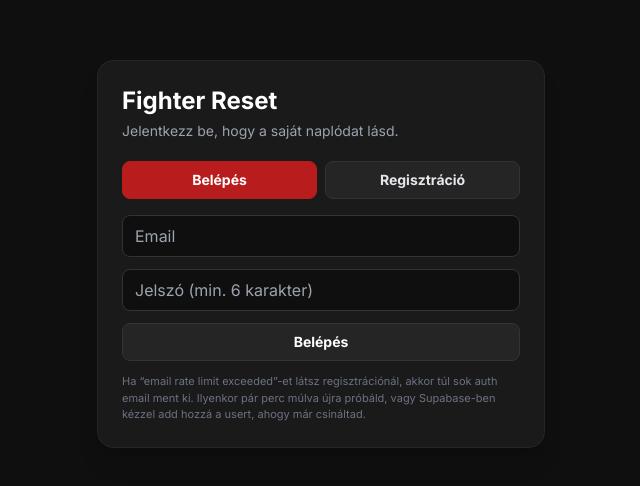
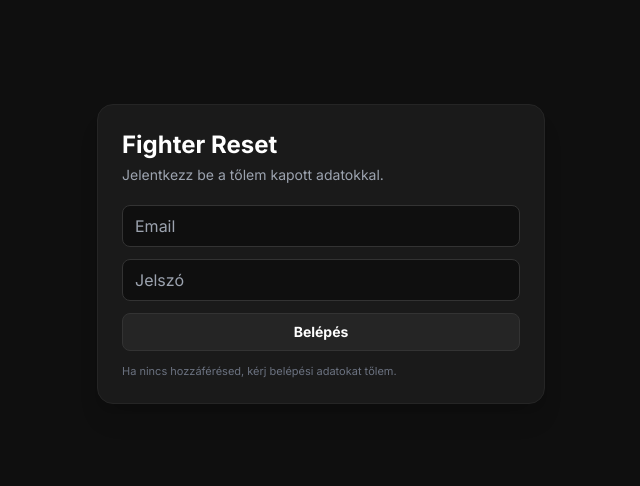
Before and after one commit to aivideomaking12-maker/fighterreset, a React (Vite) app in the folder fighter-reset-diary/: page / in a window 1280 px wide. Shown: the part 146-632 px from the top of the page, without its empty margins (319-959 px from the left). Built offline with nearby package versions, Linux system fonts and the light colour scheme.

Commit message:
AuthPage.tsx

```diff
--- a/fighter-reset-diary/components/AuthPage.tsx
+++ b/fighter-reset-diary/components/AuthPage.tsx
@@ -2,20 +2,12 @@ import { useState } from "react";
 import { supabase } from "../lib/supabase";
 
 export default function AuthPage() {
-  const [mode, setMode] = useState<"login" | "signup">("login");
   const [email, setEmail] = useState("");
   const [password, setPassword] = useState("");
   const [msg, setMsg] = useState("");
 
-  const submit = async () => {
+  const login = async () => {
     setMsg("");
-
-    if (mode === "signup") {
-      const { error } = await supabase.auth.signUp({ email, password });
-      setMsg(error ? error.message : "Regisztráció OK. Most lépj be!");
-      return;
-    }
-
     const { error } = await supabase.auth.signInWithPassword({ email, password });
     setMsg(error ? error.message : "Belépés OK");
   };
@@ -25,59 +17,37 @@ export default function AuthPage() {
       <div className="w-full max-w-md bg-[#1a1a1a] border border-[#252525] rounded-2xl p-6 shadow-xl">
         <h1 className="text-2xl font-bold text-white">Fighter Reset</h1>
         <p className="text-gray-400 text-sm mt-1">
-          Jelentkezz be, hogy a saját naplódat lásd.
+          Jelentkezz be a tőlem kapott adatokkal.
         </p>
 
-        <div className="mt-5 flex gap-2">
-          <button
-            className={`flex-1 px-3 py-2 rounded-lg text-sm font-bold border ${
-              mode === "login"
-                ? "bg-red-700 border-red-700 text-white"
-                : "bg-[#252525] border-[#333] text-gray-200"
-            }`}
-            onClick={() => setMode("login")}
-          >
-            Belépés
-          </button>
-          <button
-            className={`flex-1 px-3 py-2 rounded-lg text-sm font-bold border ${
-              mode === "signup"
-                ? "bg-red-700 border-red-700 text-white"
-                : "bg-[#252525] border-[#333] text-gray-200"
-            }`}
-            onClick={() => setMode("signup")}
-          >
-            Regisztráció
-          </button>
-        </div>
-
-        <div className="mt-4 space-y-3">
+        <div className="mt-5 space-y-3">
           <input
             className="w-full px-3 py-2 rounded-lg bg-[#0f0f0f] border border-[#333] text-white"
             placeholder="Email"
             value={email}
             onChange={(e) => setEmail(e.target.value)}
+            autoComplete="username"
           />
           <input
             className="w-full px-3 py-2 rounded-lg bg-[#0f0f0f] border border-[#333] text-white"
-            placeholder="Jelszó (min. 6 karakter)"
+            placeholder="Jelszó"
             type="password"
             value={password}
             onChange={(e) => setPassword(e.target.value)}
+            autoComplete="current-password"
           />
 
           <button
             className="w-full px-3 py-2 rounded-lg bg-[#252525] hover:bg-[#333] text-white text-sm font-bold border border-[#333]"
-            onClick={submit}
+            onClick={login}
           >
-            {mode === "login" ? "Belépés" : "Regisztráció"}
+            Belépés
           </button>
 
           {msg && <p className="text-xs text-gray-300">{msg}</p>}
 
           <p className="text-[11px] text-gray-500">
-            Ha “email rate limit exceeded”-et látsz regisztrációnál, akkor túl sok auth email ment ki.
-            Ilyenkor pár perc múlva újra próbáld, vagy Supabase-ben kézzel add hozzá a usert, ahogy már csináltad.
+            Ha nincs hozzáférésed, kérj belépési adatokat tőlem.
           </p>
         </div>
       </div>
```
